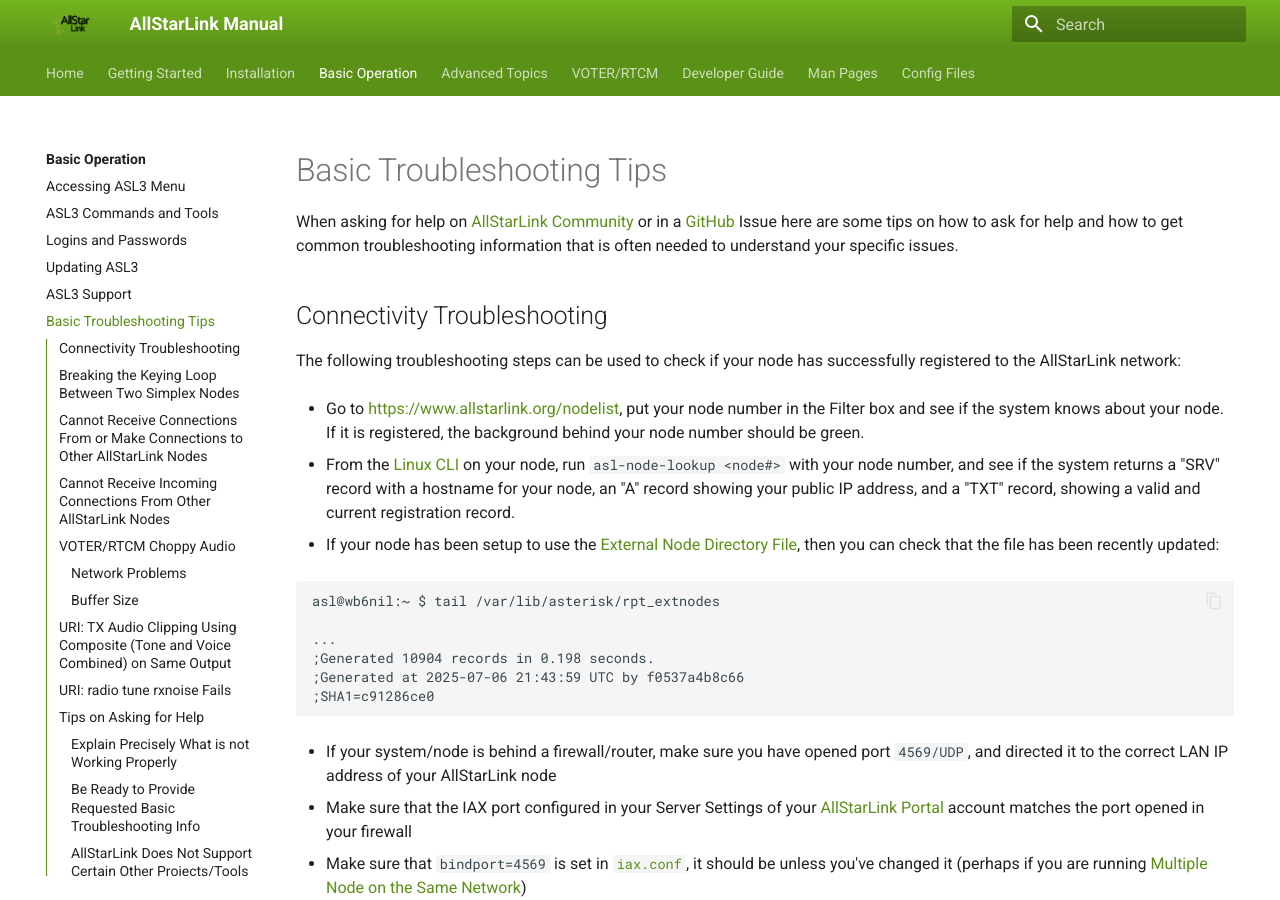
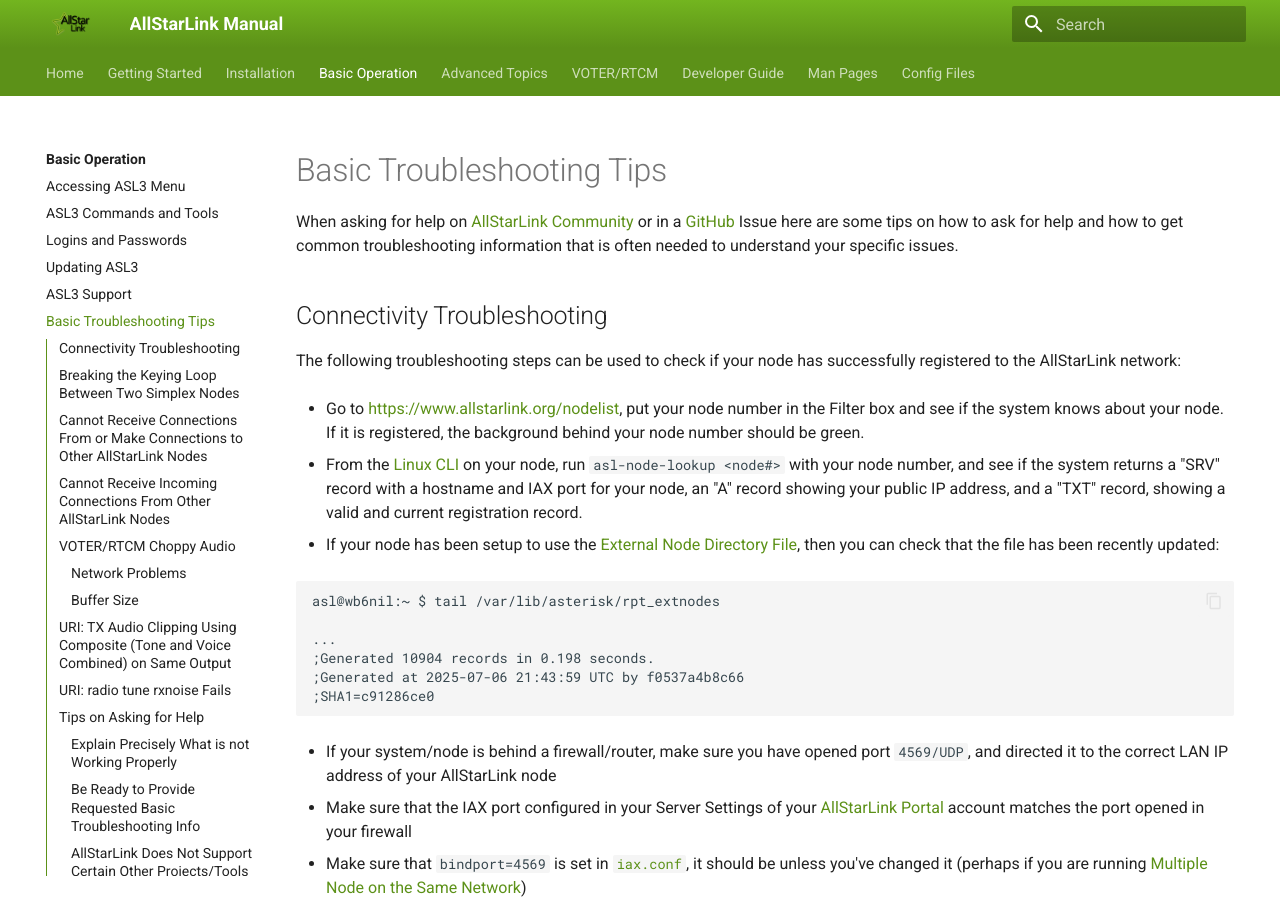
Before and after one commit to AllStarLink/ASL3-Manual, an MkDocs documentation site: the page built from docs/user-guide/troubleshooting.md, in a window 1280 px wide and 900 px high. Built offline with MkDocs 1.6.1 and Material for MkDocs 9.7.7, drawn with Linux system fonts in a browser that asks for light colours.

Commit message:
Add port note to SRV record.

```diff
--- a/docs/user-guide/troubleshooting.md
+++ b/docs/user-guide/troubleshooting.md
@@ -6,7 +6,7 @@
 
 * Go to [https://www.allstarlink.org/nodelist](https://www.allstarlink.org/nodelist), put your node number in the Filter box and see if the system knows about your node. If it is registered, the background behind your node number should be green.
 
-* From the [Linux CLI](./passwords.md#linux-login) on your node, run `asl-node-lookup <node#>` with your node number, and see if the system returns a "SRV" record with a hostname for your node, an "A" record showing your public IP address, and a "TXT" record, showing a valid and current registration record.
+* From the [Linux CLI](./passwords.md#linux-login) on your node, run `asl-node-lookup <node#>` with your node number, and see if the system returns a "SRV" record with a hostname and IAX port for your node, an "A" record showing your public IP address, and a "TXT" record, showing a valid and current registration record.
 
 * If your node has been setup to use the [External Node Directory File](../adv-topics/noderesolution.md#external-node-directory-file), then you can check that the file has been recently updated:
 
```
